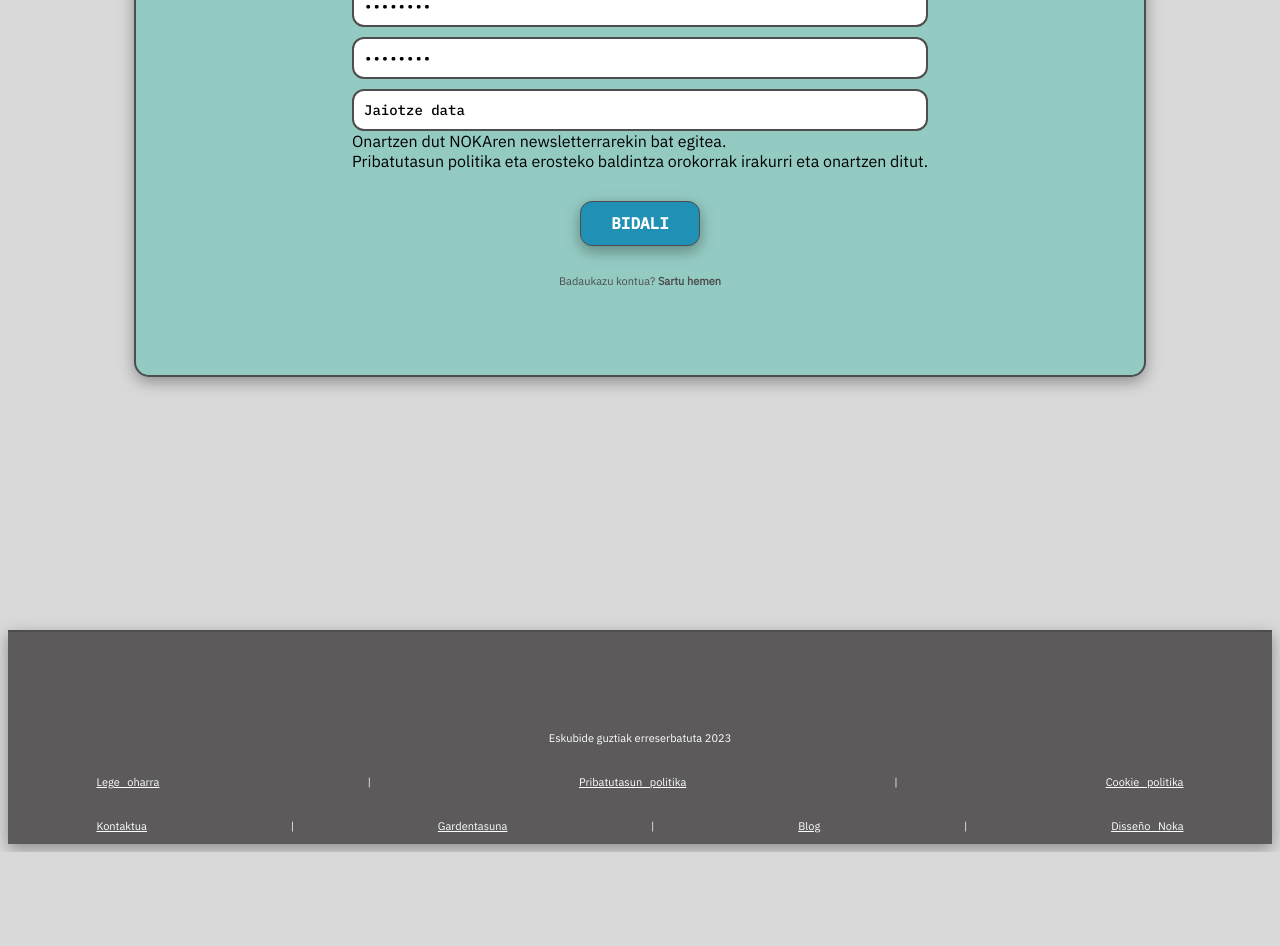
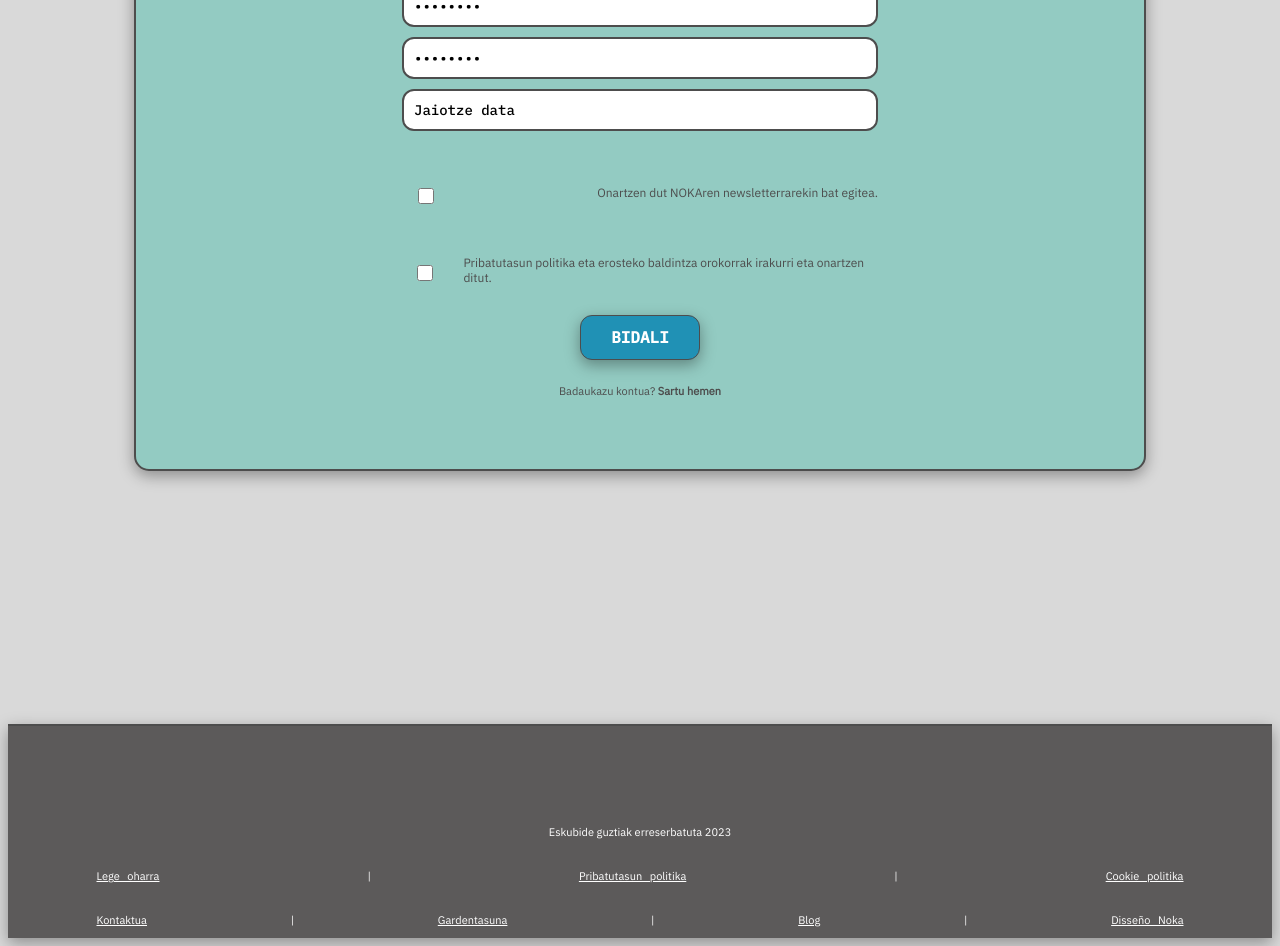
Before and after one commit to AmaiaAbaroa/NOKA_React_Laravel, a React (Vite) app in the folder Noka-FrontEnd/: page /registro in a window 1280 px wide. Shown: the part 1340-2286 px from the top of the page. Before the commit the page ends 2192 px from the top, so only its background shows below. Built offline with nearby package versions, Linux system fonts and the light colour scheme.

Commit message:
styles added for checkbox privacy/info

```diff
--- a/Noka-FrontEnd/src/components/atoms/CardAccordionAtom/cardAccordionAtom.css
+++ b/Noka-FrontEnd/src/components/atoms/CardAccordionAtom/cardAccordionAtom.css
@@ -53,7 +53,7 @@
       justify-content: space-evenly;
   }
 
-  input[type="checkbox"] {
+  #article_card input[type="checkbox"] {
     appearance: none;
     position: fixed;
     top: -100vh; left: -100vh;
--- a/Noka-FrontEnd/src/components/atoms/NavbarAtom/NavbarAtom.jsx
+++ b/Noka-FrontEnd/src/components/atoms/NavbarAtom/NavbarAtom.jsx
@@ -132,9 +132,9 @@ console.log(user);
 }
 
 NavbarAtom.propTypes = {
-  name_greeting: PropTypes.string.isRequired,
-  subnavbar_subtitle: PropTypes.bool.isRequired,
-  logo_position: PropTypes.string.isRequired,
+  name_greeting: PropTypes.string,
+  subnavbar_subtitle: PropTypes.bool,
+  logo_position: PropTypes.string,
 };
 
 export default NavbarAtom;
--- a/Noka-FrontEnd/src/components/molecules/AccordionLandingape/accordionLandingpage.css
+++ b/Noka-FrontEnd/src/components/molecules/AccordionLandingape/accordionLandingpage.css
@@ -43,7 +43,7 @@
   margin-left: 10%;
 }
 
-input[type="checkbox"] {
+.landingpage_article_card input[type="checkbox"] {
   appearance: none;
   position: fixed;
   top: -100vh; left: -100vh;
--- a/Noka-FrontEnd/src/pages/Register/register.css
+++ b/Noka-FrontEnd/src/pages/Register/register.css
@@ -1,3 +1,97 @@
+/* .register_container{
+    display:flex;
+    flex-direction: column;
+    align-items: center;
+    justify-content: center;
+    width: 80%;
+    max-width: fit-content;
+    max-width: 80%;
+    padding: 0 2% 0 2%;
+    margin: 20% auto;
+    border-radius: 15px;
+    font-family: 'IBM Plex Sans', sans-serif;
+    background-color: #93CBC2;
+    border: 2px solid #4D4D4D ;
+    box-shadow: rgba(0, 0, 0, 0.35) 0px 5px 15px;
+}
+
+#register_welcome{
+    font-size: 3rem;
+    font-weight: 800;
+    color: #000000;
+    margin: 15% auto 5%;
+}
+
+#register_subtitle{
+    font-size: 1.5rem;
+    font-weight: 500;
+    font-style: italic;
+    color: #4D4D4D;
+    margin-top: unset;
+    text-align: center;
+}
+
+#register_form_container {
+    display: flex;
+    flex-direction: column;
+    max-width: fit-content;
+    max-width: 80%;
+    margin: auto;
+}
+
+#register_form_container input,
+textarea,
+select {
+    font-family: 'IBM Plex Mono', monospace;
+    font-size: 14px;
+    padding: 10px;
+    margin-top: 10px;
+    width: 100%;
+    max-width: 100%;
+    background-color: #FFFF;
+    color: #000000;
+    border-radius: 12px;
+    /* outline: none; */
+    /*border: 2px solid #4D4D4D ;
+}
+
+#register_form_container input::placeholder{
+    color: #000000;
+    font-size: 14px;
+}
+input:focus{
+    box-shadow: rgba(0, 0, 0, 0.35) 0px 5px 15px;
+    background-color: #f7f2f0cf;
+}
+
+#register_text_account, #register_link_login {
+    font-family: 'IBM Plex Sans', sans-serif;
+    color: #4D4D4D;
+    font-size: 11px;
+    margin: 5% 0 15% 0 ;
+    text-align: center;
+}
+
+#register_link_login {
+    font-weight: 800;
+    text-decoration: none;
+}
+
+.register_text_error{
+    width:100%;
+    max-width: 100%;
+    padding: 5% 2% 5% 2%;
+    margin: 5% auto;
+    border-radius: 15px;
+    font-family: 'IBM Plex Sans', sans-serif;
+    background-color: #ffffff;
+    border: 4px solid #C85A78;
+    color: #C85A78;
+    font-size: 15px;
+    font-weight: 800;
+    text-align: center;
+} */
+
 .register_container{
     display:flex;
     flex-direction: column;
@@ -91,3 +185,29 @@ input:focus{
     font-weight: 800;
     text-align: center;
 }
+
+.register_permisions_container{
+    display: flex;
+    align-items: center;
+    justify-content: space-between;
+    width: 100%;
+    max-width: 100%;
+    margin-top: 10%;
+    font-family: 'IBM Plex Sans', sans-serif;
+    color: #4D4D4D;
+    font-size: 12px;
+    font-weight: 400;
+}
+
+
+#register_info_checkbox input[type="checkbox"]{
+    height: 2vh;
+    width: 40px;
+    margin-right: 4%;
+}
+
+#register_privacy_checkbox input[type="checkbox"]{
+    height: 2vh;
+    width: 40px;
+    margin-right: 2%;
+}
```
Also changed, not shown: 1 other file (tests, documents, lock files or other folders).
